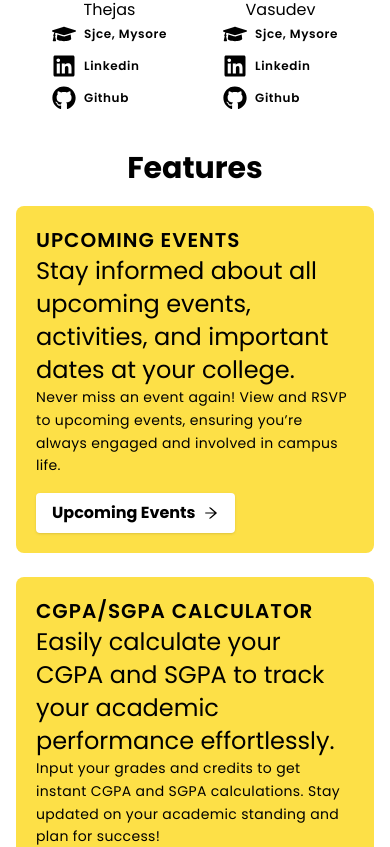
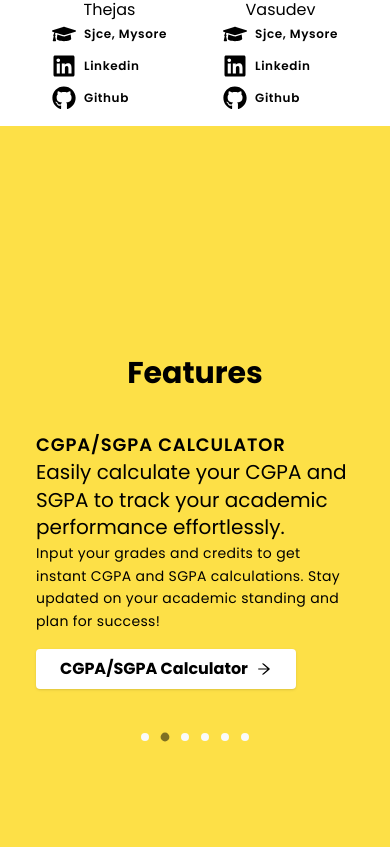
Before and after one commit to Vasudevshetty/studysyncs-v2, a React (Vite) app in the folder client/: page / in a window 390 px wide. Shown: the part 1084-1931 px from the top of the page. Built offline with nearby package versions, Linux system fonts and the light colour scheme.

Commit message:
improved the features part for mobiles where another effect is done

```diff
--- a/client/package.json
+++ b/client/package.json
@@ -44,6 +44,7 @@
     "react-router-dom": "^6.26.2",
     "react-slick": "^0.30.2",
     "react-spring": "^9.7.4",
+    "react-swipeable": "^7.0.1",
     "react-toastify": "^10.0.5",
     "slick-carousel": "^1.8.1",
     "tailwind-merge": "^2.5.2",
--- a/client/src/components/App/Profile.jsx
+++ b/client/src/components/App/Profile.jsx
@@ -1,5 +1,5 @@
 function Profile() {
-  return <div>profile</div>;
+  return <div>Profile</div>;
 }
 
 export default Profile;
--- a/client/src/components/Home/Features/FeaturesApp.jsx
+++ b/client/src/components/Home/Features/FeaturesApp.jsx
@@ -1,28 +1,137 @@
+// import { useState, useEffect } from "react";
+// import { featuresData } from "../Data/FeaturesData";
+// import { AiOutlineArrowRight } from "react-icons/ai";
+
+// function Features() {
+//   const [currentIndex, setCurrentIndex] = useState(0);
+//   const delay = 2000; // Time delay for auto-slide
+
+//   useEffect(() => {
+//     const interval = setInterval(() => {
+//       setCurrentIndex((prevIndex) =>
+//         prevIndex === featuresData.length - 1 ? 0 : prevIndex + 1
+//       );
+//     }, delay);
+
+//     return () => clearInterval(interval);
+//   }, []);
+
+//   // Function to manually navigate via dots
+//   const handleDotClick = (index) => {
+//     setCurrentIndex(index);
+//   };
+
+//   return (
+//     <div className="min-h-screen flex flex-col justify-center items-center px-4 py-6 bg-yellow-300">
+//       <h1 className="text-3xl font-bold text-center mb-5">Features</h1>
+
+//       {/* Feature content */}
+//       <div className="flex flex-col space-y-6 w-full max-w-lg">
+//         <div
+//           className="rounded-lg dark:bg-gray-800 dark:text-white p-5 transition-all duration-500 ease-in-out"
+//           key={currentIndex}
+//         >
+//           <h1 className="text-xl uppercase tracking-wider font-semibold">
+//             {featuresData[currentIndex].title}
+//           </h1>
+//           <h3 className="text-2xl leading-snug">
+//             {featuresData[currentIndex].heading}
+//           </h3>
+//           <p className="text-sm tracking-wide leading-relaxed mb-4">
+//             {featuresData[currentIndex].description}
+//           </p>
+//           <button className="bg-white text-black font-bold py-2 px-4 rounded shadow flex items-center justify-center">
+//             {featuresData[currentIndex].title}
+//             <AiOutlineArrowRight className="ml-2" />
+//           </button>
+//         </div>
+//       </div>
+
+//       {/* Dots for navigation */}
+//       <div className="flex justify-center space-x-2 mt-5">
+//         {featuresData.map((_, index) => (
+//           <div
+//             key={index}
+//             className={`w-2 h-2 rounded-full cursor-pointer transition-colors duration-300 ${
+//               currentIndex === index ? "bg-black/20" : "bg-white"
+//             }`}
+//             onClick={() => handleDotClick(index)}
+//           ></div>
+//         ))}
+//       </div>
+//     </div>
+//   );
+// }
+
+// export default Features;
+import { useState, useEffect } from "react";
 import { featuresData } from "../Data/FeaturesData";
-import { AiOutlineArrowRight } from "react-icons/ai"; // Import the arrow icon
+import { AiOutlineArrowRight } from "react-icons/ai";
 
 function Features() {
+  const [currentIndex, setCurrentIndex] = useState(0);
+  const delay = 3000;
+  const [fade, setFade] = useState(true);
+
+  useEffect(() => {
+    const interval = setInterval(() => {
+      setFade(false);
+      setTimeout(() => {
+        setCurrentIndex((prevIndex) =>
+          prevIndex === featuresData.length - 1 ? 0 : prevIndex + 1
+        );
+        setFade(true);
+      }, 500);
+    }, delay);
+
+    return () => clearInterval(interval);
+  }, [currentIndex]);
+
+  // Function to manually navigate via dots
+  const handleDotClick = (index) => {
+    setCurrentIndex(index);
+    setFade(true);
+  };
+
   return (
-    <div className="flex flex-col items-center px-4 py-6">
+    <div className="min-h-screen flex flex-col justify-center items-center px-4 py-6 bg-yellow-300">
       <h1 className="text-3xl font-bold text-center mb-5">Features</h1>
 
-      <div className="flex flex-col space-y-6">
-        {featuresData.map((feature, index) => (
+      <div
+        className={`flex flex-col space-y-6 w-full max-w-lg transition-opacity duration-500 ease-in-out ${
+          fade ? "opacity-100" : "opacity-0"
+        }`}
+      >
+        <div
+          className="rounded-lg dark:bg-gray-800 dark:text-white p-5"
+          key={currentIndex}
+        >
+          <h1 className="text-lg uppercase tracking-wider font-semibold">
+            {featuresData[currentIndex].title}
+          </h1>
+          <h3 className="text-xl leading-snug">
+            {featuresData[currentIndex].heading}
+          </h3>
+          <p className="text-sm tracking-wide leading-relaxed mb-4">
+            {featuresData[currentIndex].description}
+          </p>
+          <button className="bg-white text-black font-bold py-2 px-6 rounded shadow flex items-center justify-center hover:bg-gray-300 transition-all duration-300 ease-in-out">
+            {featuresData[currentIndex].title}
+            <AiOutlineArrowRight className="ml-2" />
+          </button>
+        </div>
+      </div>
+
+      {/* Dots */}
+      <div className="flex justify-center space-x-3 mt-6">
+        {featuresData.map((_, index) => (
           <div
             key={index}
-            className="bg-yellow-300 rounded-lg dark:bg-gray-800 dark:text-white p-5"
-          >
-            <h1 className="text-xl uppercase tracking-wider font-semibold">
-              {feature.title}
-            </h1>
-            <h3 className="text-2xl leading-snug">{feature.heading}</h3>
-            <p className="text-sm tracking-wide leading-relaxed mb-4">
-              {feature.description}
-            </p>
-            <button className="bg-white text-black font-bold py-2 px-4 rounded shadow flex items-center justify-center">
-              {feature.title} <AiOutlineArrowRight className="ml-2" />
-            </button>
-          </div>
+            className={`w-2 h-2 rounded-full cursor-pointer transition-transform duration-300 ${
+              currentIndex === index ? "bg-black/50  scale-110" : "bg-gray-50"
+            }`}
+            onClick={() => handleDotClick(index)}
+          ></div>
         ))}
       </div>
     </div>
```
Also changed, not shown: 1 other file (tests, documents, lock files or other folders).
